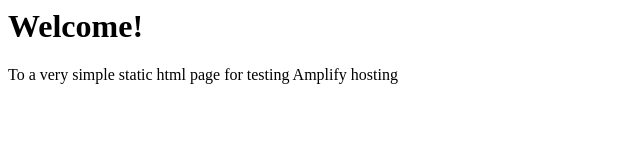
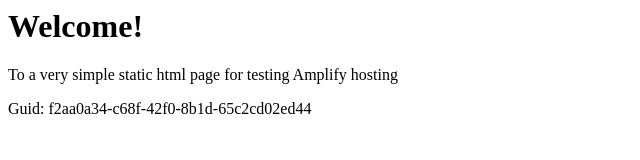
Before and after one commit to amplify-github-test-hkg/Github-PR-Commit-Integration-Test-DoNotTouch-GitHubAutoBuildPrPreviewCanaryTest-v1-prod-ap-east-1, a website: page src/index.html in a window 1280 px wide. Shown: the whole page, without its empty margins (0-640 px from the left). Drawn offline with Linux system fonts and the light colour scheme.

Commit message:
commit from integ tests

```diff
--- a/src/index.html
+++ b/src/index.html
@@ -1,3 +1,5 @@
+
+
 <html lang="en">
 
 <head>
@@ -10,6 +12,6 @@
 <body>
     <h1>Welcome!</h1>
     <p>To a very simple static html page for testing Amplify hosting</p>
-</body>
+    <p>Guid: f2aa0a34-c68f-42f0-8b1d-65c2cd02ed44</p></body>
 
 </html>
```
